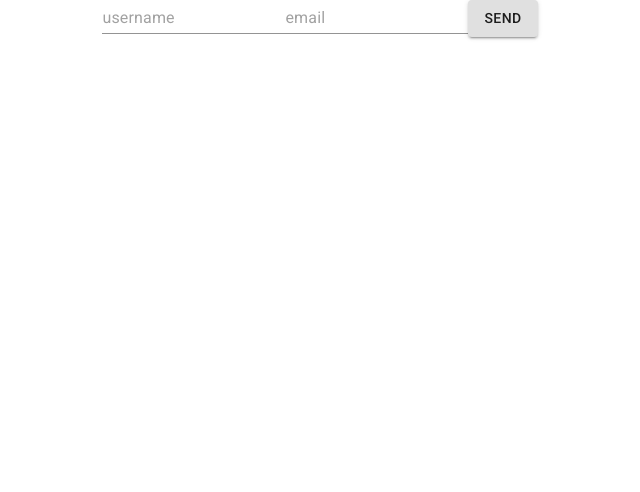
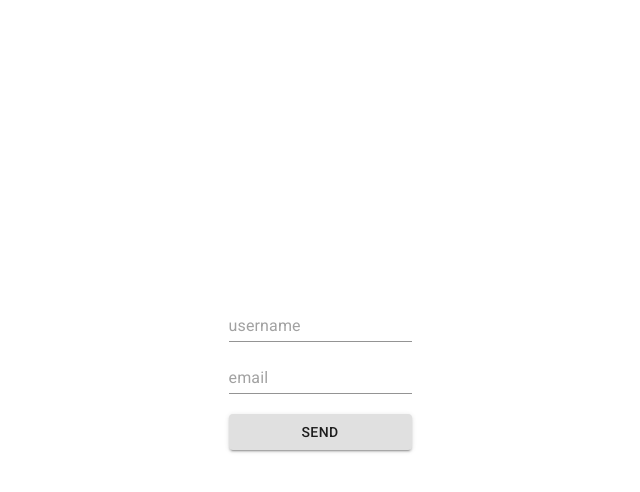
Before and after one commit to flpos/rent-client, a React (Create React App) app: page /login in a window 1280 px wide. Shown: the top 492 px of the page, without its empty margins (320-960 px from the left). Built offline with nearby package versions, Linux system fonts and the light colour scheme.

Commit message:
refactor: minimal login page

```diff
--- a/src/pages/login/Login.page.tsx
+++ b/src/pages/login/Login.page.tsx
@@ -4,6 +4,8 @@ import Input from '../../components/input';
 import { LoginUseCase } from '../../domain/use-cases/login.usecase';
 import { UserPersistenceService } from '../../infra/services/user-persistence.service';
 import { History } from 'history';
+import { Box, Container } from '@material-ui/core';
+import useStyles from './styles';
 
 type Props = {
   loginUseCase: LoginUseCase;
@@ -27,9 +29,12 @@ const LoginPage: React.FC<Props> = ({
     });
   };
 
+  const styles = useStyles();
+
   return (
-    <>
+    <Container className={styles.container}>
       <form onSubmit={handleSubmit}>
+        <Box display='flex' flexDirection='column' gridGap='20px'>
           <Input
             placeholder='username'
             onChange={(value) => setUsername(value)}
@@ -38,8 +43,9 @@ const LoginPage: React.FC<Props> = ({
           <Button role='submit' type='submit'>
             Send
           </Button>
+        </Box>
       </form>
-    </>
+    </Container>
   );
 };
 
--- /dev/null
+++ b/src/pages/login/styles.ts
@@ -0,0 +1,12 @@
+import { makeStyles } from '@material-ui/core';
+
+const useStyles = makeStyles({
+  container: {
+    height: '95vh',
+    display: 'flex',
+    alignItems: 'center',
+    justifyContent: 'center',
+  },
+});
+
+export default useStyles;
```
Lines whose indentation alone changed are shown as unchanged.
